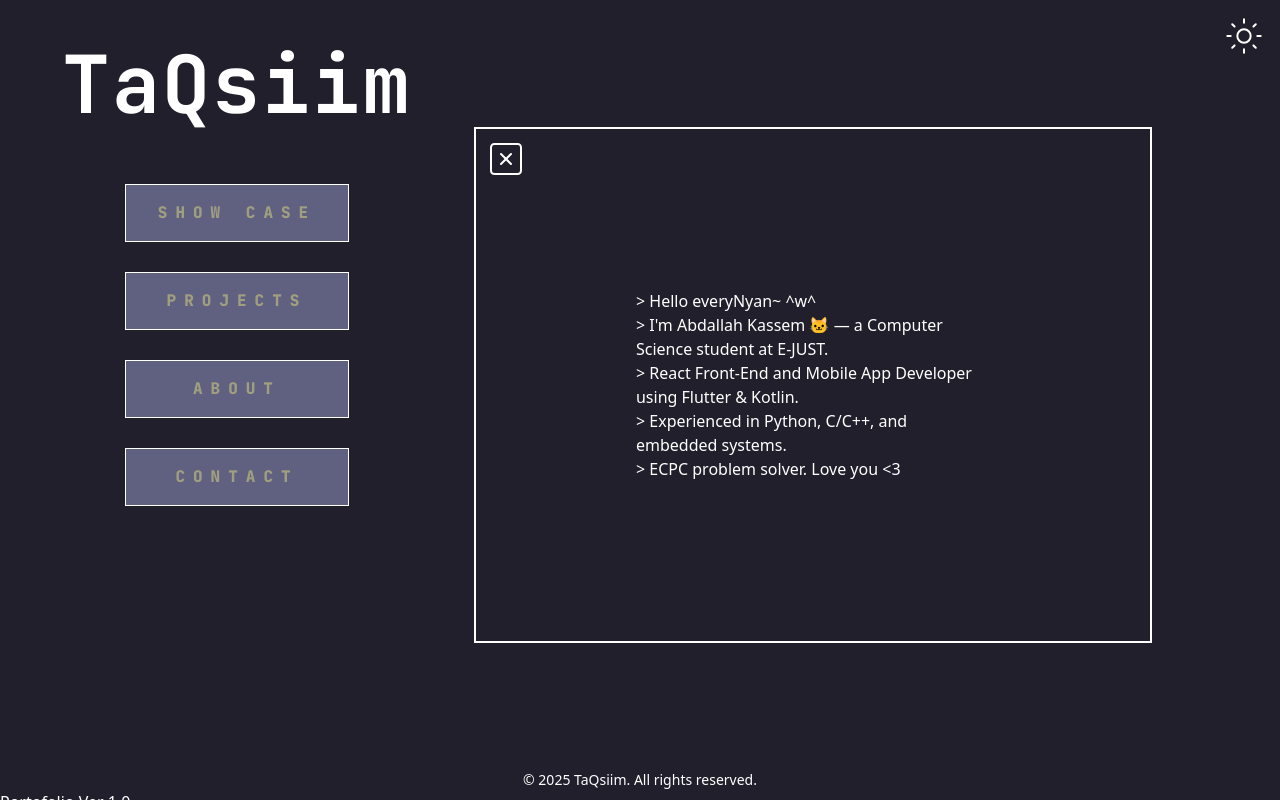
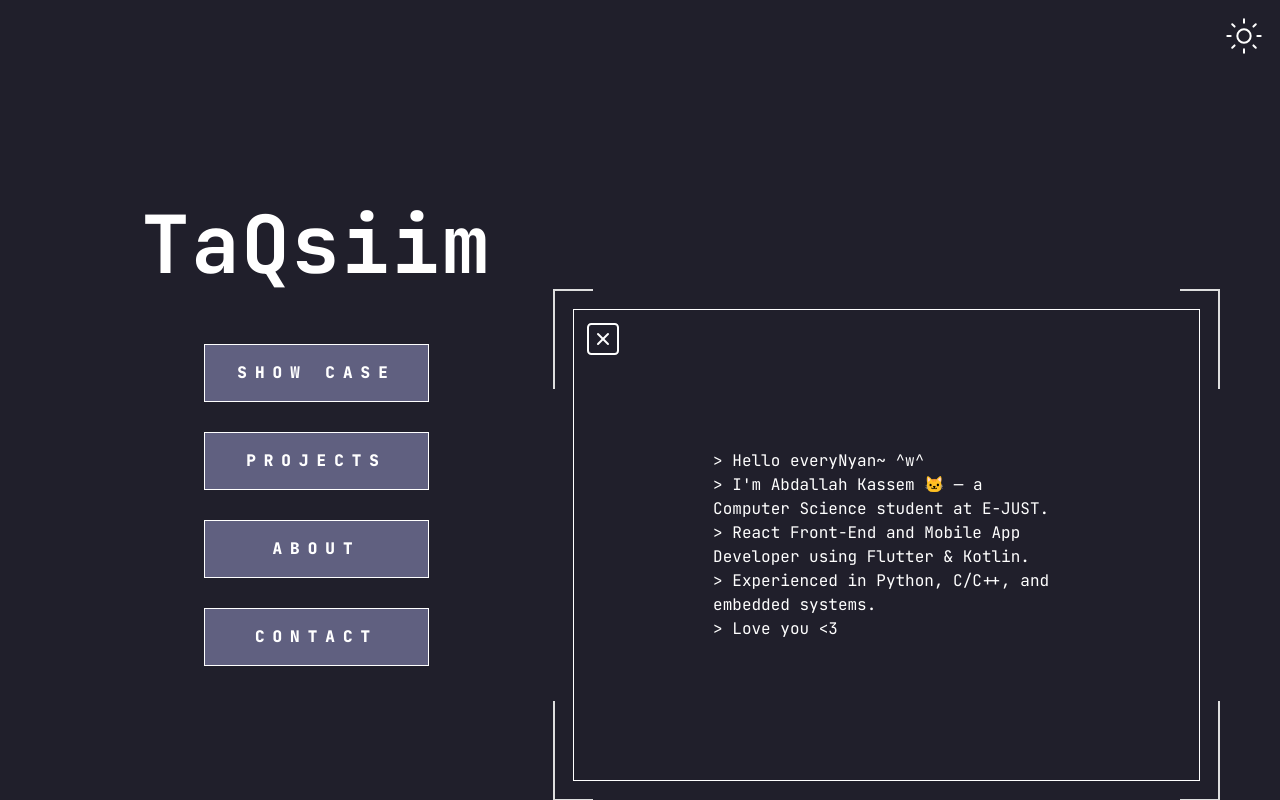
Before and after one commit to TaQsiimUwU/TaQsiimUwU.github.io, a React (Vite) app: page / in a window 1280 px wide. Both pictures are taken after a click on the item "SHOW CASE". Shown: the top 800 px of the page. Built offline with nearby package versions, Linux system fonts and the light colour scheme.

Commit message:
feat: enhance styling and structure; update cursor styles, add new main content decoration, and improve About and Footer components

```diff
--- a/src/Styles/index.css
+++ b/src/Styles/index.css
@@ -27,24 +27,22 @@
    }
 }
 
-button{
-   cursor: pointer;
-}
 
 body {
-   /* cursor: url('custom.cur'), auto; */
+   cursor: crosshair;
    overflow-x: hidden;
    width: 100%;
    max-width: 100%;
    box-sizing: border-box;
    background-color: var(--background);
    color: var(--text);
+   font-family: var(--h1font), sans-serif;
 }
 
-html {
-   overflow-x: hidden;
-   width: 100%;
+button{
+   cursor: crosshair;
 }
+
 
 .container {
    width: 100%;
@@ -65,68 +63,136 @@ html {
    }
 }
 
-/* Content from bg.css */
-/* body{
-  background-color: #101010;
-  color: white;
-} */
+/* Content from Home.css */
 
-/* Content from Home.css */
 #content-container {
-   /* font-size: 4.5rem; */
-   /* font-family: var(--h1font); */
-   /* color: white; */
-   /* display: flex; */
-   /* flex-direction: row; */
-   /* height: 100%; */
-   /* width: 100%; */
-   /* flex: 1; */
+margin-top: 10rem;
+margin-left: 5rem;
+justify-content: center;
 }
 
-#main-content.hide-main-content {
+
+#main-content-decoration.hide-main-content {
   display: none;
 }
 
-#main-content.show-main-content {
-  /* display: flex; */
-  /* flex-direction: column; */
-  /* align-items: center; */
-  /* justify-content: flex-start; */
+#main-content-decoration.show-main-content {
   width: 100%;
-  height: 150%;
+  height: 100%;
   overflow: auto;
-  border: 2px solid;
-  margin-right: 0;
-  padding: 4rem;
+  border: none;
+  margin-right: 5%;
+  position: relative;
+  padding: 2rem;
   box-sizing: border-box;
 
   /* Responsive padding */
   @media (min-width: 768px) {
-    margin-right: 5%;
-    padding: 6rem;
+    padding: 2rem;
   }
 
   @media (min-width: 1024px) {
-    margin-right: 10%;
     padding: 10rem;
   }
-  /* border-radius: 20px; */
+}
+/* Add new frame styling with double border */
+#main-content-decoration.show-main-content::before {
+  content: "";
+  position: absolute;
+  top: 20px;
+  left: 20px;
+  right: 20px;
+  bottom: 20px;
+  border: 1px solid var(--text, #fff);
+  pointer-events: none;
 }
 
-#main-content {
-  position: relative; /* Creates a positioning context for the button */
+#main-content-decoration.show-main-content::after {
+  content: "";
+  position: absolute;
+  top: 0;
+  left: 0;
+  right: 0;
+  bottom: 0;
+  /* border: 1px solid var(--text, #fff); */
+  pointer-events: none;
 }
+
+
+
+    .corner-tl,
+    .corner-tr,
+    .corner-bl,
+    .corner-br {
+      position: absolute;
+      width: 40px;
+      height: 2px;
+      background-color: #e0e0e0;
+      animation: flicker 3s infinite;
+    }
+
+    .corner-tl::after,
+    .corner-tr::after,
+    .corner-bl::after,
+    .corner-br::after {
+      content: '';
+      position: absolute;
+      width: 2px;
+      height: 100px;
+      background-color: #e0e0e0;
+    }
+
+    /* Top Left */
+    .corner-tl {
+      top: 0;
+      left: 0;
+    }
+    .corner-tl::after {
+      top: 0;
+      left: 0;
+    }
+
+    /* Top Right */
+    .corner-tr {
+      top: 0;
+      right: 0;
+    }
+    .corner-tr::after {
+      top: 0;
+      right: 0;
+    }
+
+    /* Bottom Left */
+    .corner-bl {
+      bottom: 0;
+      left: 0;
+    }
+    .corner-bl::after {
+      bottom: 0;
+      left: 0;
+    }
+
+    /* Bottom Right */
+    .corner-br {
+      bottom: 0;
+      right: 0;
+    }
+    .corner-br::after {
+      bottom: 0;
+      right: 0;
+    }
+
 
 #main-content button {
   position: absolute;
   top: 0;
   left: 0;
-  margin: 10px; /* Adds some spacing from the edges */
+  margin: 30px; /* Adds some spacing from the edges */
 }
 
-/* Content from menu.css */
 
 
+/* Content from menu.css */
 #menu {
   margin-bottom: 100px;
   letter-spacing: 8px;
@@ -164,7 +230,7 @@ html {
   background-color: #606080;
   background-image: none;
   /* color: var(--text-color); */
-  cursor: pointer;
+  /* cursor: pointer; */
   font-family: var(--h1font), sans-serif;
   font-size: 100%;
   font-weight: 900;
@@ -176,7 +242,7 @@ html {
 }
 
 .btn-31:disabled {
-  cursor: default;
+  /* cursor: default; */
 }
 
 .btn-31:-moz-focusring {
@@ -234,12 +300,12 @@ html {
 .btn-31 .text {
   display: block;
   font-weight: 900;
-  mix-blend-mode: difference;
   position: relative;
 }
 
 .btn-31:hover .text {
   -webkit-animation: move-up-alternate 0.3s ease forwards;
+    mix-blend-mode: difference;
   animation: move-up-alternate 0.3s ease forwards;
 }
 
@@ -282,7 +348,7 @@ html {
 /* Content from Name.css */
 .name {
   letter-spacing: 2px;
-  cursor: pointer;
+  /* cursor: pointer; */
   font-family: var(--h1font);
   /* font-size: 3.5rem; */
   font-weight: bold;
@@ -307,3 +373,28 @@ html {
    display: inline-block;
    transition: transform 0.1s ease;
 }
+
+/* projects */
+.section-title {
+  /* text-align: center; */
+  position: absolute;
+  top: 0;
+  left: 50%;
+  transform: translateX(-50%);
+  font-size: 24px;
+  margin-top: 30px;
+  /* width: max-content; */
+}
+
+
+
+
+/* footer */
+.footerStyle {
+  color: var(--text);
+  font-family: var(--h1font);
+  font-size: 1.5rem;
+  padding: 1rem;
+  /* text-transform: uppercase; */
+
+}
--- a/src/Styles/var.css
+++ b/src/Styles/var.css
@@ -98,3 +98,15 @@
 25% { transform: translateY(-8px); }
 75% { transform: translateY(8px); }
 }
+
+@keyframes flicker {
+0%, 19%, 21%, 23%, 25%, 100% {
+   opacity: 1;
+}
+54%, 56%{
+   opacity: 0.6;
+}
+20%, 24%, 55% {
+   opacity: 0;
+}
+}
--- a/src/components/About.jsx
+++ b/src/components/About.jsx
@@ -3,7 +3,7 @@ const lines = [
   "> I'm Abdallah Kassem 🐱 — a Computer Science student at E-JUST.",
   "> React Front-End and Mobile App Developer using Flutter & Kotlin.",
   "> Experienced in Python, C/C++, and embedded systems.",
-  "> ECPC problem solver. Love you <3",
+  "> Love you <3",
 
 ];
 
--- a/src/components/Footer.jsx
+++ b/src/components/Footer.jsx
@@ -1,11 +1,11 @@
 export const Footer = () => {
   return (
-    <footer className="">
+    <footer className="footerStyle">
       <div className=" text-center">
-        <p className="text-sm">© {new Date().getFullYear()} TaQsiim. All rights reserved.</p>
+        {/* <p className="text-sm">© {new Date().getFullYear()} TaQsiim. All rights reserved.</p> */}
 
       </div>
-      <p>Portofolio Ver 1.0</p>
+      <p>PORTOFOLIO Ver 1.0</p>
     </footer>
   );
 }
--- a/src/components/projects.jsx
+++ b/src/components/projects.jsx
@@ -1,5 +1,13 @@
 export const Projects = () => {
   return (
-<div></div>
+ <div class="projects-section">
+    <h2 class="section-title">Projects</h2>
+    <div class="projects-grid">
+      <div class="project-card"></div>
+      <div class="project-card"></div>
+      <div class="project-card"></div>
+      <div class="project-card"></div>
+    </div>
+  </div>
   );
 }
--- a/src/pages/Home.jsx
+++ b/src/pages/Home.jsx
@@ -55,14 +55,20 @@ export const Home = () => {
           </div>
 
         {/* Main content */}
-        <div
-          className={`${showMainContent ? 'show-main-content' : 'hide-main-content'}`}
-          id="main-content"
-        >
+          <div id="main-content-decoration" className={`${showMainContent ? 'show-main-content' : 'hide-main-content'}`}>
+                <div class="outer-box">
+                <div class="corner-tl"></div>
+                <div class="corner-tr"></div>
+                <div class="corner-bl"></div>
+                <div class="corner-br"></div>
+                </div>
+
+            <div id="main-content">
               <button onClick={() => setShowMainContent(false)}>
                 <SquareX size={40} absoluteStrokeWidth />
               </button>
               <Main_content activeSection={activeSection} />
+            </div>
           </div>
               </div>
               {/* Footer */}
```
Lines whose indentation alone changed are shown as unchanged.
